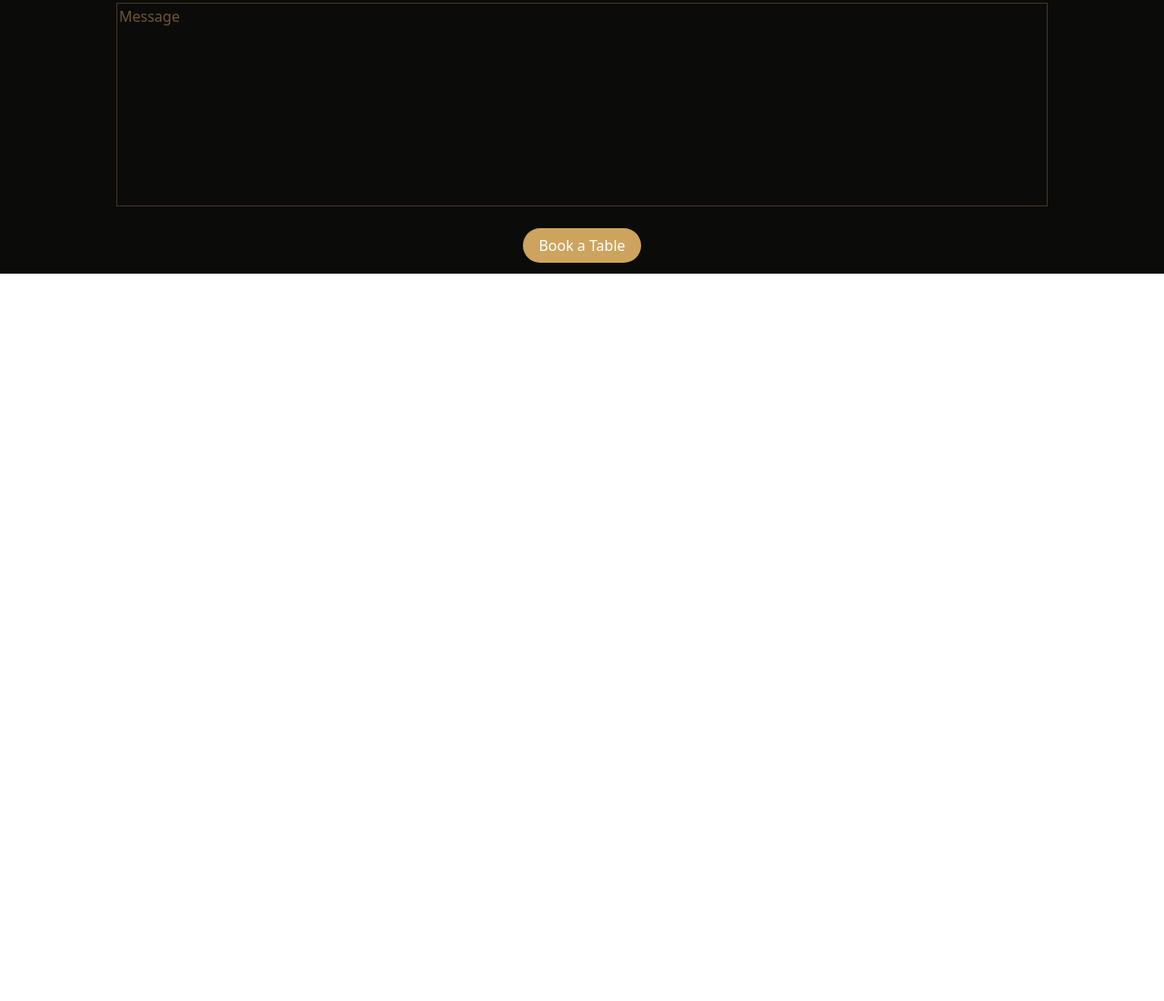
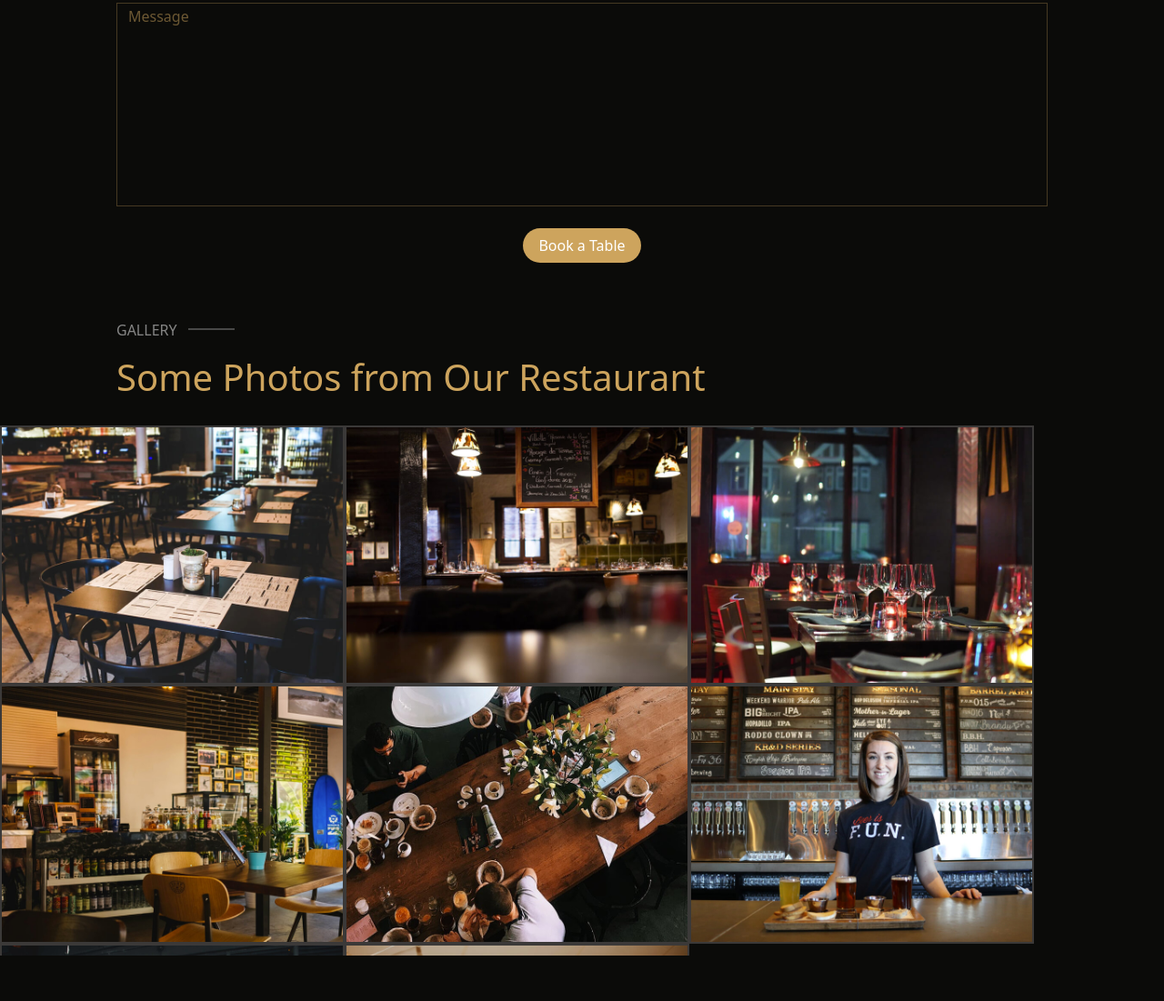
Before and after one commit to Goodkat87/ILYASS_CBIENBON, a website: page index.html in a window 1280 px wide. Shown: the part 3219-4320 px from the top of the page at 91% size. Before the commit the page ends 3520 px from the top, so only its background shows below. Drawn offline with nearby package versions, Linux system fonts and the light colour scheme.

Commit message:
Add of Gallery

```diff
--- a/index.html
+++ b/index.html
@@ -204,6 +204,23 @@
             <button type="submit" class="btn text-white bg-gold rounded-pill" style="width: 130px;">Book a Table</button>
           </form>
         </section>
+
+        <section id="gallery">
+          <div id="galTop">
+            <p>GALLERY &ensp;</p>
+            <h1 class="text-gold">Some Photos from Our Restaurant</h1>
+          </div>
+          <div id="galbtm">
+            <img src="./src/img/gallery/gallery-1.jpg" alt="gallery-1">
+            <img src="./src/img/gallery/gallery-2.jpg" alt="gallery-2">
+            <img src="./src/img/gallery/gallery-3.jpg" alt="gallery-3">
+            <img src="./src/img/gallery/gallery-4.jpg" alt="gallery-4">
+            <img src="./src/img/gallery/gallery-5.jpg" alt="gallery-5">
+            <img src="./src/img/gallery/gallery-6.jpg" alt="gallery-6">
+            <img src="./src/img/gallery/gallery-7.jpg" alt="gallery-7">
+            <img src="./src/img/gallery/gallery-8.jpg" alt="gallery-8">
+          </div>
+        </section>
     </main>
 
     <footer>
--- a/src/sass/module/_main.sass
+++ b/src/sass/module/_main.sass
@@ -202,6 +202,7 @@ main
                     background-color: #0b0b09
                     border: rgb(205, 164, 93, 30%) 1px solid
                     &::placeholder
+                        padding-left: 10px
                         color: #cda45d
                         opacity: 0.5
                     &::-webkit-outer-spin-button
@@ -220,12 +221,48 @@ main
                 width: 100%
                 height: 50%
                 &::placeholder
+                    padding-left: 10px
                     color: #cda45d
                     opacity: 0.5
 
-
-
-
+    #gallery
+        width: 100%
+        height: 100%
+        background-color: #0b0b09
+        display: flex
+        flex-direction: column
+        align-items: center
+        justify-content: center
+        padding-top: 50px
+        padding-bottom: 50px
+        #galTop
+            width: 80%
+            height: 20%
+            p
+                color: white
+                opacity: 0.5
+                position: relative
+                &::after
+                    width: 5%
+                    margin-top: 10px
+                    display: inline-block
+                    content: ""
+                    position: absolute
+                    border: 1px white solid
+                    opacity: 0.5
+        #galbtm
+            width: 100%
+            height: 100%
+            display: flex
+            flex-wrap: wrap
+            overflow: hidden
+            img
+                width: 379px
+                border: 2px solid rgb(59,57,56)
+                overflow: hidden
+                &:hover
+                    transition: 1s ease all
+                    transform: scale(1.03)
 
 
 
```
Also changed, not shown: public/css/app.css, 1 other file.
